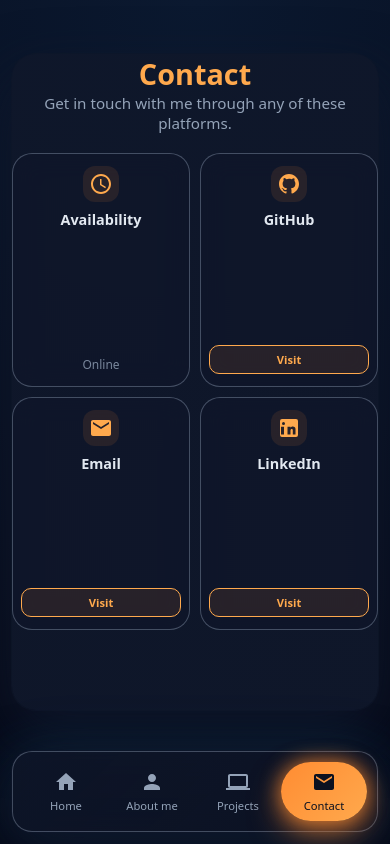
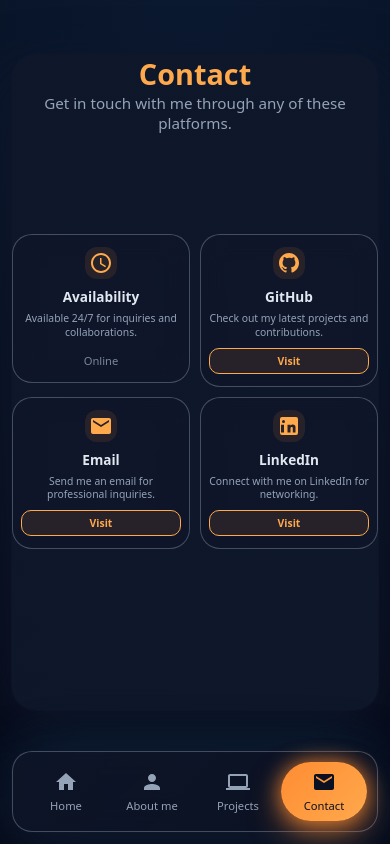
Before and after one commit to mijusko/Vue-portfolio, a Vue app: page / in a window 390 px wide. Both pictures are taken after a click on the item "Contact". Built offline with nearby package versions, Linux system fonts and the light colour scheme.

Commit message:
Update contact cards

```diff
--- a/src/components/ContactView.vue
+++ b/src/components/ContactView.vue
@@ -96,10 +96,14 @@ header p {
 }
 
 .cards-grid {
+  align-content: center;
   display: grid;
   grid-template-columns: repeat(2, 1fr);
   gap: 16px;
   flex: 1;
+  max-width: 600px;
+  margin: 0 auto;
+  width: 100%;
 }
 
 @media (max-width: 768px) {
@@ -107,6 +111,7 @@ header p {
     grid-template-columns: repeat(2, 1fr); /* 2x2 raspored */
     gap: 10px;
     padding-bottom: 80px; /* Više prostora za bottom bar */
+    max-width: 100%;
   }
 }
 
@@ -115,7 +120,7 @@ header p {
   backdrop-filter: blur(12px);
   border: 1px solid var(--glass-border);
   border-radius: 20px;
-  padding: 20px 16px;
+  padding: 16px 12px;
   display: flex;
   flex-direction: column;
   align-items: center;
@@ -123,6 +128,7 @@ header p {
   transition: all 0.3s ease;
   position: relative;
   overflow: hidden;
+  height: fit-content;
 }
 
 .contact-card.is-link {
@@ -150,14 +156,14 @@ header p {
 }
 
 .card-icon-wrapper {
-  width: 44px;
-  height: 44px;
+  width: 40px;
+  height: 40px;
   background: rgba(255, 140, 50, 0.1);
   border-radius: 12px;
   display: flex;
   align-items: center;
   justify-content: center;
-  margin-bottom: 12px;
+  margin-bottom: 10px;
   color: var(--accent-soft);
   transition: all 0.3s ease;
 }
@@ -169,16 +175,16 @@ header p {
 }
 
 .card-title {
-  font-size: 1rem;
-  margin: 0 0 8px;
+  font-size: 0.95rem;
+  margin: 0 0 6px;
   color: var(--text-main);
 }
 
 .card-content {
-  font-size: 0.75rem;
+  font-size: 0.7rem;
   color: var(--text-muted);
-  line-height: 1.4;
-  margin: 0 0 16px;
+  line-height: 1.3;
+  margin: 0 0 12px;
   flex: 1;
 }
 
@@ -190,13 +196,13 @@ header p {
 .action-btn {
   display: block;
   width: 100%;
-  padding: 8px;
+  padding: 6px;
   background: rgba(255, 140, 50, 0.1);
   border: 1px solid var(--accent-soft);
   color: var(--accent-soft);
   text-decoration: none;
   border-radius: 10px;
-  font-size: 0.8rem;
+  font-size: 0.75rem;
   font-weight: 600;
   transition: all 0.2s ease;
 }
@@ -207,29 +213,30 @@ header p {
 }
 
 .status-info {
-  font-size: 0.75rem;
+  font-size: 0.7rem;
   color: var(--text-muted);
   opacity: 0.8;
 }
 
 @media (max-width: 480px) {
   .card-title {
-    font-size: 0.9rem;
+    font-size: 0.85rem;
   }
   .card-content {
-    display: none; /* Sakrivamo opis na jako malim ekranima da bi stalo 2x2 */
+    font-size: 0.65rem;
+    margin-bottom: 8px;
   }
   .contact-card {
     padding: 12px 8px;
   }
   .card-icon-wrapper {
-    width: 36px;
-    height: 36px;
+    width: 32px;
+    height: 32px;
     margin-bottom: 8px;
   }
   .action-btn {
-    padding: 6px;
-    font-size: 0.7rem;
+    padding: 5px;
+    font-size: 0.65rem;
   }
 }
 </style>
```
